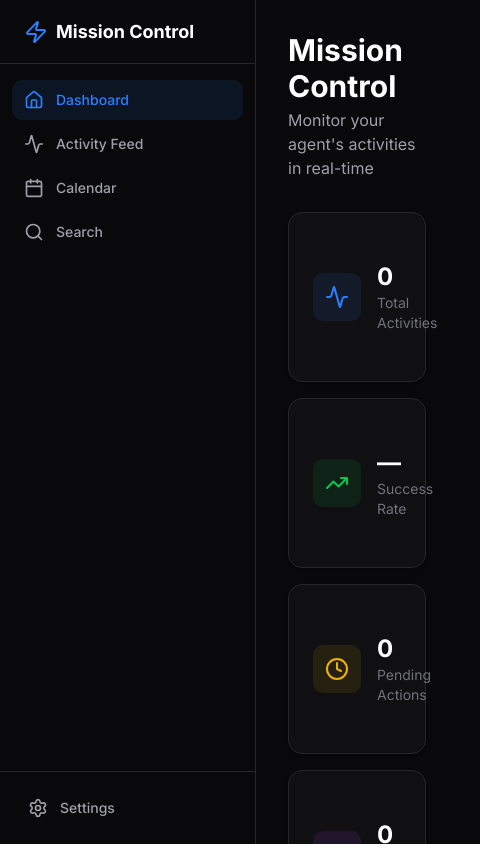
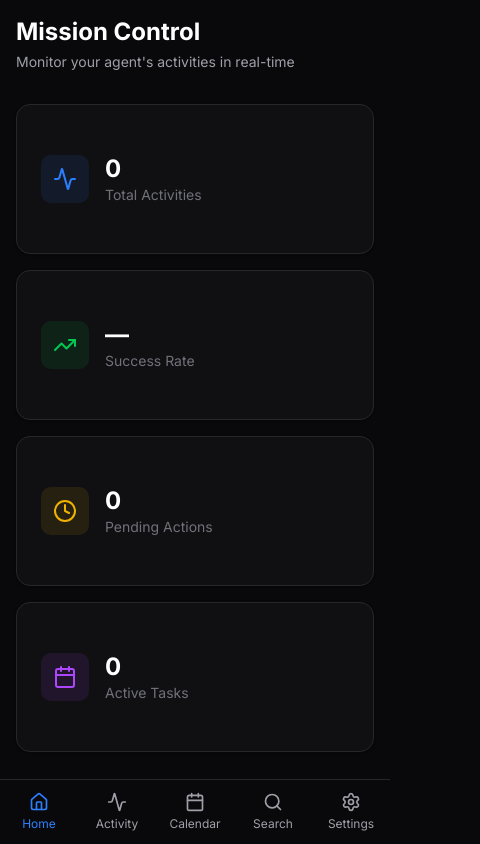
Before and after one commit to blithfx/mission-control, a Next.js app: page / in a window 390 px wide. Shown: the top 844 px of the page, 480 px wide, since content can reach past the window. Built offline with nearby package versions, Linux system fonts and the light colour scheme; no server answers.

Commit message:
Add mobile-responsive layout with bottom nav

```diff
--- a/app/activity/page.tsx
+++ b/app/activity/page.tsx
@@ -12,8 +12,8 @@ export default function ActivityPage() {
     <div className="space-y-6">
       {/* Header */}
       <div>
-        <h1 className="text-3xl font-bold text-white">Activity Feed</h1>
-        <p className="text-zinc-400 mt-1">Real-time log of all agent actions</p>
+        <h1 className="text-2xl md:text-3xl font-bold text-white">Activity Feed</h1>
+        <p className="text-zinc-400 mt-1 text-sm md:text-base">Real-time log of all agent actions</p>
       </div>
 
       {/* Filters */}
--- a/app/calendar/page.tsx
+++ b/app/calendar/page.tsx
@@ -7,8 +7,8 @@ export default function CalendarPage() {
     <div className="space-y-6">
       {/* Header */}
       <div>
-        <h1 className="text-3xl font-bold text-white">Calendar</h1>
-        <p className="text-zinc-400 mt-1">Weekly view of scheduled tasks and cron jobs</p>
+        <h1 className="text-2xl md:text-3xl font-bold text-white">Calendar</h1>
+        <p className="text-zinc-400 mt-1 text-sm md:text-base">Scheduled tasks and cron jobs</p>
       </div>
 
       {/* Calendar */}
--- a/app/page.tsx
+++ b/app/page.tsx
@@ -12,8 +12,8 @@ export default function Dashboard() {
     <div className="space-y-8">
       {/* Header */}
       <div>
-        <h1 className="text-3xl font-bold text-white">Mission Control</h1>
-        <p className="text-zinc-400 mt-1">Monitor your agent's activities in real-time</p>
+        <h1 className="text-2xl md:text-3xl font-bold text-white">Mission Control</h1>
+        <p className="text-zinc-400 mt-1 text-sm md:text-base">Monitor your agent's activities in real-time</p>
       </div>
 
       {/* Stats */}
--- a/app/search/page.tsx
+++ b/app/search/page.tsx
@@ -7,8 +7,8 @@ export default function SearchPage() {
     <div className="space-y-6">
       {/* Header */}
       <div>
-        <h1 className="text-3xl font-bold text-white">Global Search</h1>
-        <p className="text-zinc-400 mt-1">Search across all memories, documents, activities, and tasks</p>
+        <h1 className="text-2xl md:text-3xl font-bold text-white">Search</h1>
+        <p className="text-zinc-400 mt-1 text-sm md:text-base">Find memories, documents, activities & tasks</p>
       </div>
 
       {/* Search */}
--- a/components/calendar/WeeklyCalendar.tsx
+++ b/components/calendar/WeeklyCalendar.tsx
@@ -49,14 +49,14 @@ export function WeeklyCalendar() {
     <div className="space-y-4">
       {/* Header */}
       <div className="flex items-center justify-between">
-        <h2 className="text-xl font-semibold text-white">
+        <h2 className="text-lg md:text-xl font-semibold text-white">
           {format(weekStart, "MMM d")} - {format(weekEnd, "MMM d, yyyy")}
         </h2>
-        <div className="flex gap-2">
+        <div className="flex gap-1 md:gap-2">
           <Button
             variant="outline"
             size="icon"
-            className="border-zinc-700"
+            className="border-zinc-700 h-8 w-8 md:h-10 md:w-10"
             onClick={() => setCurrentDate(subWeeks(currentDate, 1))}
           >
             <ChevronLeft className="h-4 w-4" />
@@ -64,7 +64,7 @@ export function WeeklyCalendar() {
           <Button
             variant="outline"
             size="sm"
-            className="border-zinc-700"
+            className="border-zinc-700 h-8 md:h-10 text-xs md:text-sm"
             onClick={() => setCurrentDate(new Date())}
           >
             Today
@@ -72,7 +72,7 @@ export function WeeklyCalendar() {
           <Button
             variant="outline"
             size="icon"
-            className="border-zinc-700"
+            className="border-zinc-700 h-8 w-8 md:h-10 md:w-10"
             onClick={() => setCurrentDate(addWeeks(currentDate, 1))}
           >
             <ChevronRight className="h-4 w-4" />
@@ -80,8 +80,8 @@ export function WeeklyCalendar() {
         </div>
       </div>
 
-      {/* Calendar Grid */}
-      <div className="grid grid-cols-7 gap-2">
+      {/* Desktop: Grid View */}
+      <div className="hidden md:grid grid-cols-7 gap-2">
         {days.map((day) => (
           <div key={day.toISOString()} className="min-h-[200px]">
             {/* Day Header */}
@@ -127,6 +127,77 @@ export function WeeklyCalendar() {
           </div>
         ))}
       </div>
+
+      {/* Mobile: List View */}
+      <div className="md:hidden space-y-4">
+        {days.map((day) => {
+          const dayTasks = getTasksForDay(day);
+          return (
+            <div key={day.toISOString()}>
+              {/* Day Header */}
+              <div className={cn(
+                "flex items-center gap-3 py-3 px-4 rounded-lg mb-2",
+                isToday(day) ? "bg-blue-500/20" : "bg-zinc-800/50"
+              )}>
+                <div className={cn(
+                  "text-2xl font-bold",
+                  isToday(day) ? "text-blue-400" : "text-white"
+                )}>
+                  {format(day, "d")}
+                </div>
+                <div>
+                  <div className={cn(
+                    "text-sm font-medium",
+                    isToday(day) ? "text-blue-400" : "text-white"
+                  )}>
+                    {format(day, "EEEE")}
+                  </div>
+                  <div className="text-xs text-zinc-500">
+                    {format(day, "MMMM yyyy")}
+                  </div>
+                </div>
+                {isToday(day) && (
+                  <Badge className="ml-auto bg-blue-500/20 text-blue-400 border-blue-500">
+                    Today
+                  </Badge>
+                )}
+              </div>
+
+              {/* Tasks for this day */}
+              {dayTasks.length > 0 ? (
+                <div className="space-y-2 pl-2">
+                  {dayTasks.map((task) => (
+                    <Card
+                      key={task._id}
+                      className={cn(
+                        "border cursor-pointer",
+                        colorClasses[task.color || "blue"],
+                        !task.enabled && "opacity-50"
+                      )}
+                    >
+                      <CardContent className="p-3 flex items-center gap-3">
+                        <div className="flex items-center gap-1 text-sm">
+                          <Clock className="h-4 w-4" />
+                          {format(new Date(task.nextRun), "HH:mm")}
+                        </div>
+                        <div className="flex-1 min-w-0">
+                          <p className="font-medium truncate">{task.name}</p>
+                          <p className="text-xs opacity-75 truncate">{task.description}</p>
+                        </div>
+                        <Badge variant="outline" className="text-xs capitalize shrink-0">
+                          {task.taskType}
+                        </Badge>
+                      </CardContent>
+                    </Card>
+                  ))}
+                </div>
+              ) : (
+                <p className="text-zinc-500 text-sm pl-4 py-2">No tasks scheduled</p>
+              )}
+            </div>
+          );
+        })}
+      </div>
     </div>
   );
 }
--- a/components/layout/AppContent.tsx
+++ b/components/layout/AppContent.tsx
@@ -3,6 +3,7 @@
 import { ReactNode, useState, useEffect } from "react";
 import { ConvexProvider, ConvexReactClient } from "convex/react";
 import { Sidebar } from "./Sidebar";
+import { MobileNav } from "./MobileNav";
 
 export function AppContent({ children }: { children: ReactNode }) {
   const [convex, setConvex] = useState<ConvexReactClient | null>(null);
@@ -52,9 +53,10 @@ export function AppContent({ children }: { children: ReactNode }) {
     <ConvexProvider client={convex}>
       <div className="flex min-h-screen">
         <Sidebar />
-        <main className="flex-1 ml-64 p-8">
+        <main className="flex-1 md:ml-64 p-4 md:p-8 pb-20 md:pb-8">
           {children}
         </main>
+        <MobileNav />
       </div>
     </ConvexProvider>
   );
--- /dev/null
+++ b/components/layout/MobileNav.tsx
@@ -0,0 +1,51 @@
+"use client";
+
+import Link from "next/link";
+import { usePathname } from "next/navigation";
+import { cn } from "@/lib/utils";
+import {
+  Activity,
+  Calendar,
+  Search,
+  Home,
+  Settings
+} from "lucide-react";
+
+const navItems = [
+  { href: "/", label: "Home", icon: Home },
+  { href: "/activity", label: "Activity", icon: Activity },
+  { href: "/calendar", label: "Calendar", icon: Calendar },
+  { href: "/search", label: "Search", icon: Search },
+  { href: "/settings", label: "Settings", icon: Settings },
+];
+
+export function MobileNav() {
+  const pathname = usePathname();
+
+  return (
+    <nav className="fixed bottom-0 left-0 right-0 z-50 border-t border-zinc-800 bg-zinc-950 md:hidden">
+      <div className="flex items-center justify-around h-16">
+        {navItems.map((item) => {
+          const isActive = pathname === item.href;
+          const Icon = item.icon;
+
+          return (
+            <Link
+              key={item.href}
+              href={item.href}
+              className={cn(
+                "flex flex-col items-center justify-center flex-1 h-full gap-1 text-xs transition-colors",
+                isActive
+                  ? "text-blue-500"
+                  : "text-zinc-400 active:text-white"
+              )}
+            >
+              <Icon className="h-5 w-5" />
+              <span>{item.label}</span>
+            </Link>
+          );
+        })}
+      </div>
+    </nav>
+  );
+}
--- a/components/layout/Sidebar.tsx
+++ b/components/layout/Sidebar.tsx
@@ -23,7 +23,7 @@ export function Sidebar() {
   const pathname = usePathname();
 
   return (
-    <aside className="fixed left-0 top-0 z-40 h-screen w-64 border-r border-zinc-800 bg-zinc-950">
+    <aside className="hidden md:block fixed left-0 top-0 z-40 h-screen w-64 border-r border-zinc-800 bg-zinc-950">
       <div className="flex h-full flex-col">
         {/* Logo */}
         <div className="flex h-16 items-center gap-2 border-b border-zinc-800 px-6">
```
